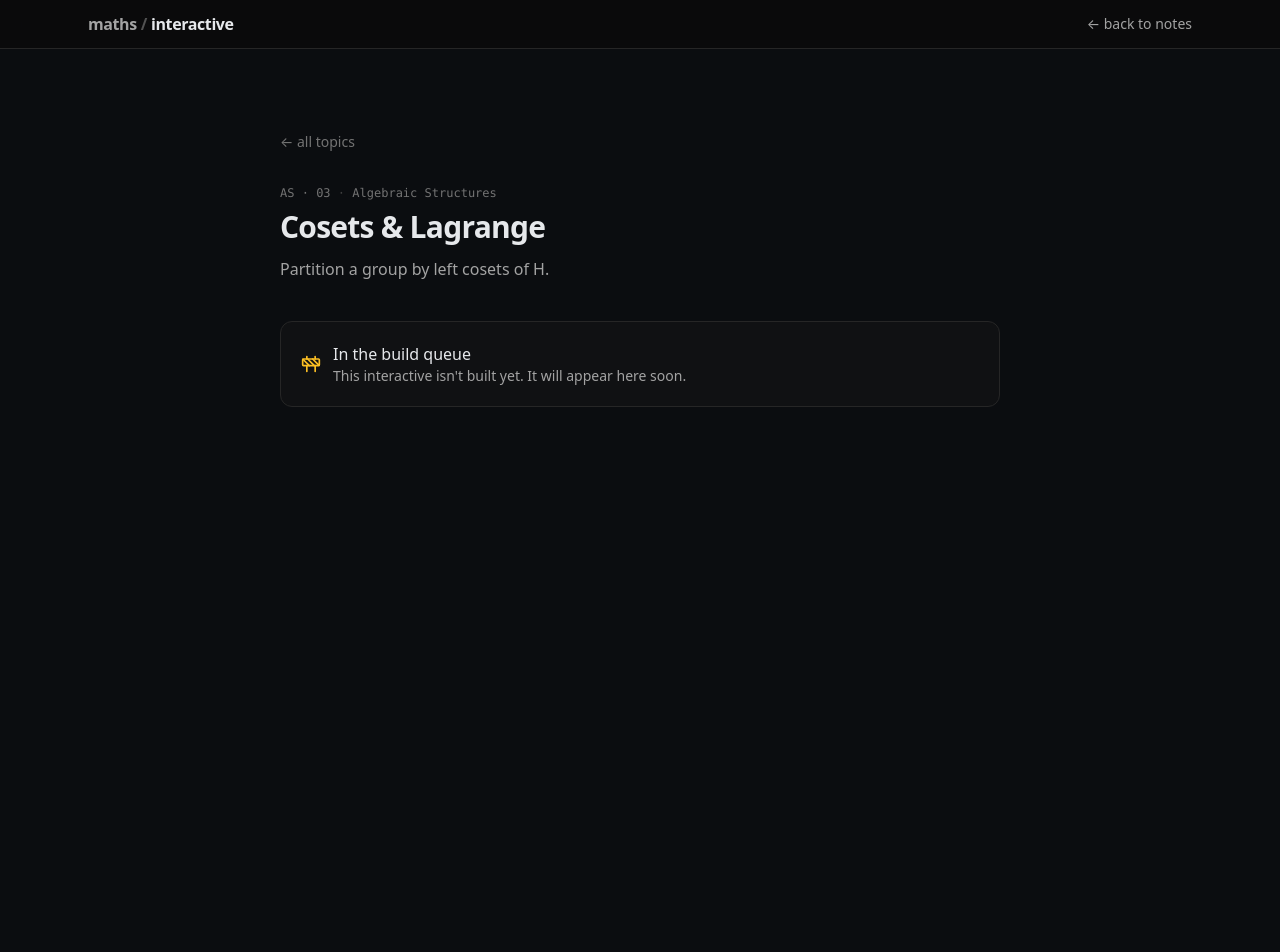
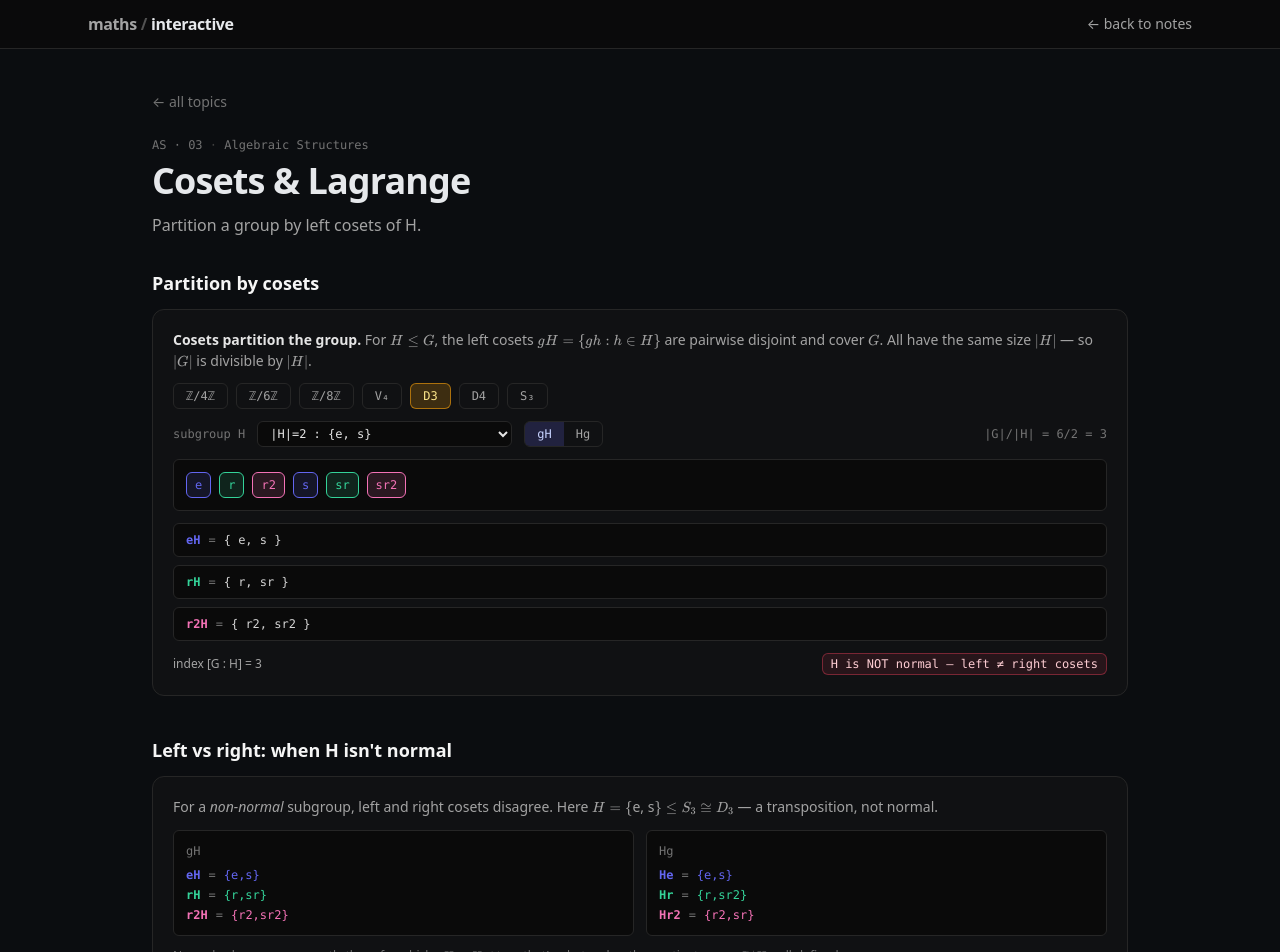
Before and after one commit to invi-bhagyesh/obsidian, a React (Vite) app in the folder viz/: page /#/as/cosets in a window 1280 px wide. Shown: the top 952 px of the page. Before the commit the page ends 800 px from the top, so only its background shows below. Built offline with nearby package versions, Linux system fonts and the light colour scheme.

Commit message:
AS #3: Cosets — partition, index, left vs right for non-normal

```diff
--- a/viz/src/App.tsx
+++ b/viz/src/App.tsx
@@ -15,6 +15,7 @@
 import Riemann from "./pages/ra/Riemann"
 import Groups from "./pages/as/Groups"
 import SubgroupLattice from "./pages/as/SubgroupLattice"
+import Cosets from "./pages/as/Cosets"
 import { TOPICS } from "./topics"
 
 export default function App() {
@@ -51,6 +52,7 @@
           <Route path="/ra/riemann" element={<Riemann />} />
           <Route path="/as/groups" element={<Groups />} />
           <Route path="/as/subgroup-lattice" element={<SubgroupLattice />} />
+          <Route path="/as/cosets" element={<Cosets />} />
           {TOPICS.filter((t) => t.status === "soon").map((t) => (
             <Route key={t.slug} path={`/${t.slug}`} element={<Soon topic={t} />} />
           ))}
--- /dev/null
+++ b/viz/src/pages/as/Cosets.tsx
@@ -0,0 +1,240 @@
+import { useMemo, useState } from "react"
+import { motion } from "framer-motion"
+import Tex from "../../components/Tex"
+import TopicShell, { Section, Card } from "../../components/TopicShell"
+import { TOPICS } from "../../topics"
+import { GROUPS, allSubgroups, isNormal } from "./groupData"
+
+const topic = TOPICS.find((t) => t.slug === "as/cosets")!
+
+function cosetOf(G: (typeof GROUPS)[0], H: number[], g: number, side: "left" | "right"): number[] {
+  const out = new Set<number>()
+  for (const h of H) {
+    if (side === "left") out.add(G.mul[g][h])
+    else out.add(G.mul[h][g])
+  }
+  return Array.from(out).sort((a, b) => a - b)
+}
+
+function partition(G: (typeof GROUPS)[0], H: number[], side: "left" | "right") {
+  const seen = new Set<number>()
+  const out: { rep: number; coset: number[] }[] = []
+  for (let g = 0; g < G.order; g++) {
+    if (seen.has(g)) continue
+    const c = cosetOf(G, H, g, side)
+    c.forEach((x) => seen.add(x))
+    out.push({ rep: g, coset: c })
+  }
+  return out
+}
+
+function CosetPartition() {
+  const [id, setId] = useState("D3")
+  const G = GROUPS.find((g) => g.id === id)!
+  const subs = useMemo(() => allSubgroups(G), [G])
+  const [hIdx, setHIdx] = useState(1)
+  const [side, setSide] = useState<"left" | "right">("left")
+  const H = subs[Math.min(hIdx, subs.length - 1)] ?? subs[0]
+
+  const parts = useMemo(() => partition(G, H, side), [G, H, side])
+  const normal = isNormal(G, H)
+
+  const COLORS = ["#6366f1", "#34d399", "#f472b6", "#fb923c", "#22d3ee", "#a78bfa", "#eab308", "#f43f5e"]
+
+  return (
+    <Card>
+      <p className="text-sm text-neutral-400 mb-3">
+        <strong className="text-neutral-200">Cosets partition the group.</strong>{" "}
+        For <Tex math={String.raw`H \le G`} />, the left cosets{" "}
+        <Tex math={String.raw`gH = \{gh : h \in H\}`} /> are pairwise disjoint
+        and cover <Tex math="G" />. All have the same size <Tex math="|H|" /> —
+        so <Tex math="|G|" /> is divisible by <Tex math="|H|" />.
+      </p>
+
+      <div className="flex flex-wrap items-center gap-2 mb-3">
+        {GROUPS.map((g) => (
+          <button
+            key={g.id}
+            onClick={() => {
+              setId(g.id)
+              setHIdx(1)
+            }}
+            className={`rounded-md border px-3 py-1 text-xs font-mono ${
+              id === g.id
+                ? "border-amber-500/60 bg-amber-500/20 text-amber-200"
+                : "border-neutral-800 text-neutral-400 hover:bg-neutral-900"
+            }`}
+          >
+            {g.name}
+          </button>
+        ))}
+      </div>
+
+      <div className="flex flex-wrap items-center gap-3 mb-3">
+        <label className="text-xs text-neutral-500 font-mono">subgroup H</label>
+        <select
+          value={hIdx}
+          onChange={(e) => setHIdx(Number(e.target.value))}
+          className="rounded-md border border-neutral-800 bg-neutral-950 text-neutral-200 px-2 py-1 text-xs font-mono"
+        >
+          {subs.map((S, i) => (
+            <option key={i} value={i}>
+              |H|={S.length} : {"{"}
+              {S.map((x) => G.elems[x]).join(", ")}
+              {"}"}
+            </option>
+          ))}
+        </select>
+
+        <div className="inline-flex rounded-md overflow-hidden border border-neutral-800 text-xs font-mono">
+          {(["left", "right"] as const).map((s) => (
+            <button
+              key={s}
+              onClick={() => setSide(s)}
+              className={`px-3 py-1 ${
+                side === s ? "bg-indigo-500/20 text-indigo-200" : "text-neutral-400"
+              }`}
+            >
+              {s === "left" ? "gH" : "Hg"}
+            </button>
+          ))}
+        </div>
+
+        <span className="ml-auto text-xs text-neutral-500 font-mono">
+          |G|/|H| = {G.order}/{H.length} = {G.order / H.length}
+        </span>
+      </div>
+
+      <div className="rounded-md border border-neutral-800 bg-neutral-950 p-3">
+        <div className="flex flex-wrap gap-2">
+          {G.elems.map((e, i) => {
+            // find which coset i is in
+            const partIdx = parts.findIndex((p) => p.coset.includes(i))
+            const col = COLORS[partIdx % COLORS.length]
+            return (
+              <motion.div
+                key={i}
+                initial={{ opacity: 0, y: 5 }}
+                animate={{ opacity: 1, y: 0 }}
+                transition={{ delay: i * 0.02 }}
+                style={{ borderColor: col, backgroundColor: `${col}22`, color: col }}
+                className="rounded-md border px-2 py-1 font-mono text-xs"
+              >
+                {e}
+              </motion.div>
+            )
+          })}
+        </div>
+      </div>
+
+      <div className="mt-3 grid gap-2">
+        {parts.map((p, i) => {
+          const col = COLORS[i % COLORS.length]
+          return (
+            <div
+              key={i}
+              className="rounded-md border border-neutral-800 bg-neutral-950 px-3 py-2 text-xs font-mono flex items-center gap-2 flex-wrap"
+            >
+              <span style={{ color: col }} className="font-bold">
+                {side === "left" ? `${G.elems[p.rep]}H` : `H${G.elems[p.rep]}`}
+              </span>
+              <span className="text-neutral-500">=</span>
+              <span className="text-neutral-300">
+                {"{ "}
+                {p.coset.map((x) => G.elems[x]).join(", ")}
+                {" }"}
+              </span>
+            </div>
+          )
+        })}
+      </div>
+
+      <div className="mt-3 flex flex-wrap items-center gap-2">
+        <span className="text-xs text-neutral-400">
+          index [G : H] = {parts.length}
+        </span>
+        <span
+          className={`ml-auto inline-block rounded-md border px-2 py-0.5 text-xs font-mono ${
+            normal ? "border-emerald-500/40 bg-emerald-500/10 text-emerald-200" : "border-rose-500/40 bg-rose-500/10 text-rose-200"
+          }`}
+        >
+          {normal ? "H ⊴ G — left = right cosets" : "H is NOT normal — left ≠ right cosets"}
+        </span>
+      </div>
+    </Card>
+  )
+}
+
+function LeftVsRight() {
+  const id = "D3"
+  const G = GROUPS.find((g) => g.id === id)!
+  const subs = useMemo(() => allSubgroups(G), [G])
+  // pick a non-normal subgroup of order 2 in D3
+  const H = subs.find((S) => S.length === 2 && !isNormal(G, S))!
+
+  const leftP = partition(G, H, "left")
+  const rightP = partition(G, H, "right")
+
+  const COLORS = ["#6366f1", "#34d399", "#f472b6", "#fb923c"]
+
+  return (
+    <Card>
+      <p className="text-sm text-neutral-400 mb-3">
+        For a <em>non-normal</em> subgroup, left and right cosets disagree. Here{" "}
+        <Tex math={String.raw`H = \{`} />
+        {H.map((i) => G.elems[i]).join(", ")}
+        <Tex math={String.raw`\} \le S_3 \cong D_3`} /> — a transposition, not
+        normal.
+      </p>
+
+      <div className="grid md:grid-cols-2 gap-3">
+        {([["left", leftP, "gH"], ["right", rightP, "Hg"]] as const).map(([key, parts, name]) => (
+          <div key={key} className="rounded-md border border-neutral-800 bg-neutral-950 p-3">
+            <div className="text-xs text-neutral-500 mb-2 font-mono">{name}</div>
+            <div className="grid gap-1">
+              {parts.map((p, i) => {
+                const col = COLORS[i % COLORS.length]
+                return (
+                  <div
+                    key={i}
+                    className="flex items-center gap-2 text-xs font-mono"
+                    style={{ color: col }}
+                  >
+                    <span className="font-bold">
+                      {key === "left" ? `${G.elems[p.rep]}H` : `H${G.elems[p.rep]}`}
+                    </span>
+                    <span className="text-neutral-500">=</span>
+                    <span>
+                      {"{"}
+                      {p.coset.map((x) => G.elems[x]).join(",")}
+                      {"}"}
+                    </span>
+                  </div>
+                )
+              })}
+            </div>
+          </div>
+        ))}
+      </div>
+
+      <p className="mt-3 text-xs text-neutral-500">
+        Normal subgroups are exactly those for which{" "}
+        <Tex math={String.raw`gH = Hg \ \forall g`} /> — that's what makes the
+        quotient group <Tex math={String.raw`G/H`} /> well-defined.
+      </p>
+    </Card>
+  )
+}
+
+export default function Cosets() {
+  return (
+    <TopicShell topic={topic}>
+      <Section title="Partition by cosets">
+        <CosetPartition />
+      </Section>
+      <Section title="Left vs right: when H isn't normal">
+        <LeftVsRight />
+      </Section>
+    </TopicShell>
+  )
+}
--- a/viz/src/topics.ts
+++ b/viz/src/topics.ts
@@ -49,7 +49,7 @@
   { slug: "as/subgroup-lattice", subject: "AS", number: 2, title: "Subgroup Lattice",
     blurb: "Hasse diagram of subgroups for small groups.", status: "live" },
   { slug: "as/cosets", subject: "AS", number: 3, title: "Cosets & Lagrange",
-    blurb: "Partition a group by left cosets of H.", status: "soon" },
+    blurb: "Partition a group by left cosets of H.", status: "live" },
   { slug: "as/quotient", subject: "AS", number: 4, title: "Quotient Groups",
     blurb: "Collapse cosets into a new group.", status: "soon" },
   { slug: "as/homomorphisms", subject: "AS", number: 5, title: "Homomorphisms & Kernels",
```
